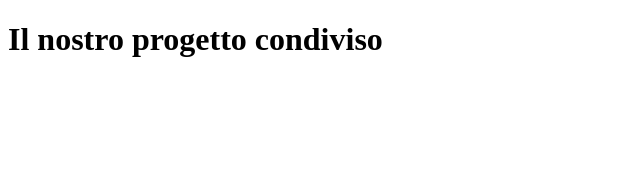
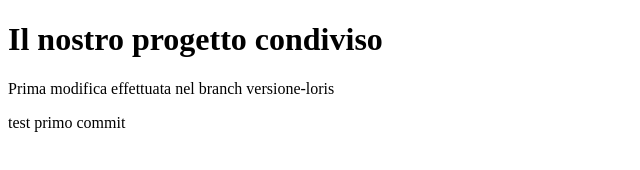
Before and after one commit to MarcoPercolla/merge_prova, a plain HTML site: page index.html in a window 1280 px wide. Shown: the whole page, without its empty margins (0-640 px from the left). Drawn offline with Linux system fonts and the light colour scheme.

Commit message:
add first commit loris-version

```diff
--- a/index.html
+++ b/index.html
@@ -1,15 +1,15 @@
 <!DOCTYPE html>
 <html lang="en">
+  <head>
+    <meta charset="UTF-8" />
+    <meta name="viewport" content="width=device-width, initial-scale=1.0" />
+    <title>Branch Prova</title>
+  </head>
 
-<head>
-    <meta charset="UTF-8">
-    <meta name="viewport" content="width=device-width, initial-scale=1.0">
-    <title>Branch Prova</title>
-</head>
-
-<body>
+  <body>
     <h1>Il nostro progetto condiviso</h1>
 
-</body>
-
+    <p>Prima modifica effettuata nel branch versione-loris</p>
+    <p>test primo commit</p>
+  </body>
 </html>
```
